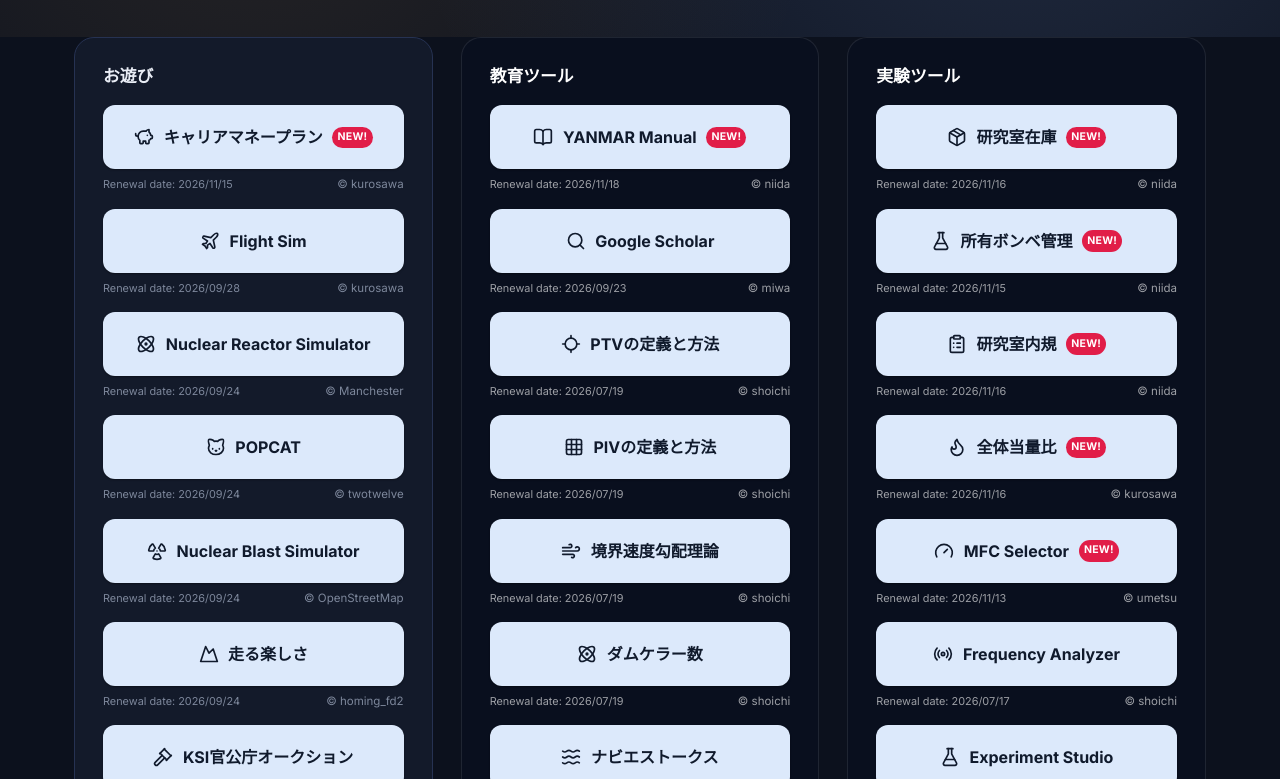
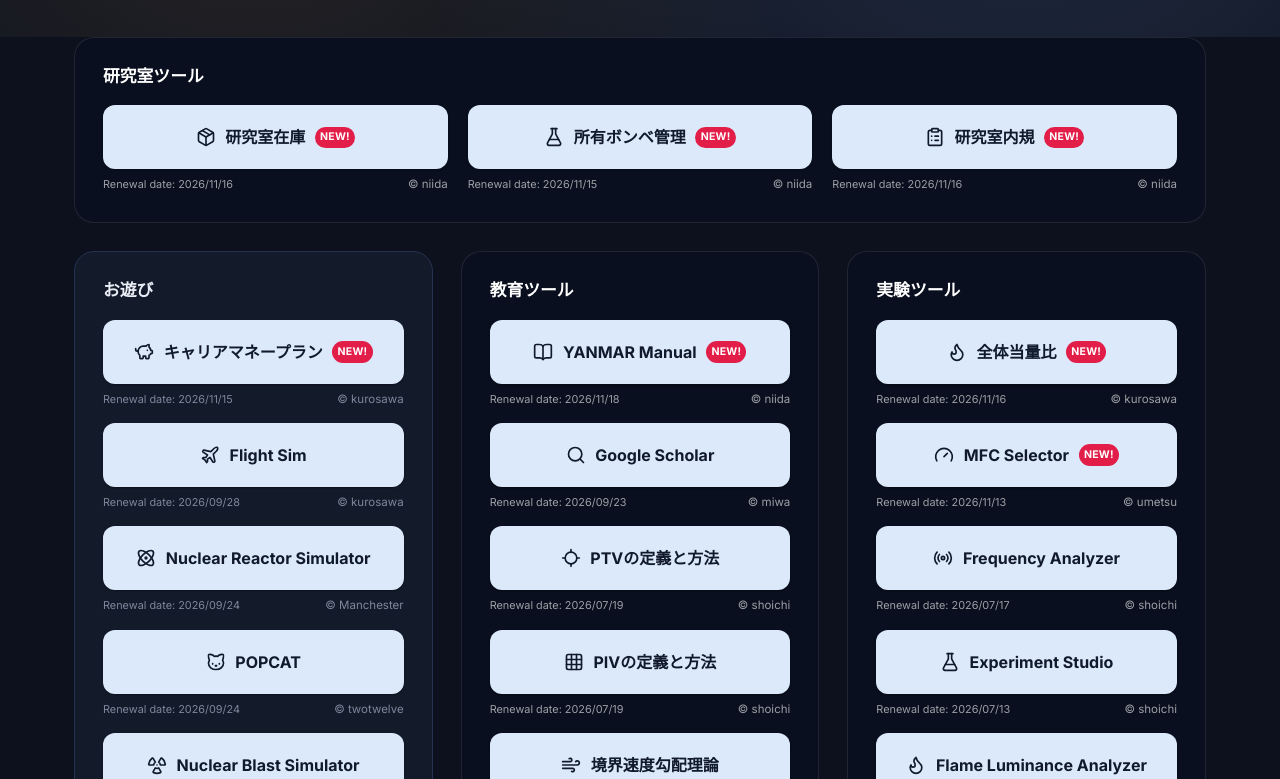
Before and after one commit to niida920214/yhag-lab-website, a website: page src/index.html in a window 1280 px wide. Shown: the part 321-1100 px from the top of the page. Drawn offline with nearby package versions, Linux system fonts and the light colour scheme; no server answers; files whose address does not match are found by name.

Commit message:
Add wide 研究室ツール box above all columns (研究室在庫・所有ボンベ管理・研究室内規)
Co-Authored-By: Claude Sonnet 5.5 <noreply@anthropic.com>

```diff
--- a/src/assets/css/style.css
+++ b/src/assets/css/style.css
@@ -817,6 +817,18 @@ section {
   gap: 0.9rem;
 }
 
+/* 全カラムの上に置く横長枠（研究室で重要なサイト用）。
+   中のボタンは横並び（狭い画面では自動で縦積みになる）。 */
+.tool-column--wide {
+  margin-bottom: 1.75rem;
+}
+
+.tool-btn-list--row {
+  display: grid;
+  grid-template-columns: repeat(auto-fit, minmax(min(100%, 230px), 1fr));
+  gap: 0.9rem 1.25rem;
+}
+
 /* Base look shared by every tool button, whether it's a real <a> link or a
    placeholder <button> waiting for its destination page. Soft light-blue
    background with near-black text for maximum readability (mock-up style),
--- a/src/index.html
+++ b/src/index.html
@@ -181,6 +181,54 @@
     <section class="tool-sections" aria-labelledby="tool-sections-heading">
       <div class="container">
         <h2 id="tool-sections-heading" class="visually-hidden">ツールカテゴリ一覧</h2>
+
+        <!-- ============ 研究室ツール（全カラムの上の横長枠・研究室で重要なサイト） ============ -->
+        <div class="tool-column tool-column--dark tool-column--wide">
+          <h3>研究室ツール</h3>
+          <div class="tool-btn-list tool-btn-list--row">
+              <!-- Button Start：Lab Stock（外部リンク：lab-stock-wine.vercel.app） -->
+              <div class="tool-btn-item">
+                <a class="tool-btn" href="https://lab-stock-wine.vercel.app/#map" target="_blank" rel="noopener noreferrer">
+                  <i data-lucide="package"></i>
+                  研究室在庫
+                  <span class="new-badge">NEW!</span>
+                </a>
+                <div class="tool-btn-meta">
+                  <p class="tool-btn-author">© niida</p>
+                  <p class="tool-btn-updated">Renewal date: 2026/11/16</p>
+                </div>
+              </div>
+              <!-- Button End -->
+
+              <!-- Button Start：Lab Bombe（外部リンク：lab-bombe.vercel.app） -->
+              <div class="tool-btn-item">
+                <a class="tool-btn" href="https://lab-bombe.vercel.app/" target="_blank" rel="noopener noreferrer">
+                  <i data-lucide="flask-conical"></i>
+                  所有ボンベ管理
+                  <span class="new-badge">NEW!</span>
+                </a>
+                <div class="tool-btn-meta">
+                  <p class="tool-btn-author">© niida</p>
+                  <p class="tool-btn-updated">Renewal date: 2026/11/15</p>
+                </div>
+              </div>
+              <!-- Button End -->
+
+              <!-- Button Start：Lab Provision（外部リンク：lab-provision.vercel.app） -->
+              <div class="tool-btn-item">
+                <a class="tool-btn" href="https://lab-provision.vercel.app/" target="_blank" rel="noopener noreferrer">
+                  <i data-lucide="clipboard-list"></i>
+                  研究室内規
+                  <span class="new-badge">NEW!</span>
+                </a>
+                <div class="tool-btn-meta">
+                  <p class="tool-btn-author">© niida</p>
+                  <p class="tool-btn-updated">Renewal date: 2026/11/16</p>
+                </div>
+              </div>
+              <!-- Button End -->
+          </div>
+        </div>
 
         <div class="tool-columns">
           <!-- ============ 左カラム：お遊び（Upcoming） ============ -->
@@ -470,48 +518,6 @@
           <div class="tool-column tool-column--dark">
             <h3>実験ツール</h3>
             <div class="tool-btn-list">
-              <!-- Button Start：Lab Stock（外部リンク：lab-stock-wine.vercel.app） -->
-              <div class="tool-btn-item">
-                <a class="tool-btn" href="https://lab-stock-wine.vercel.app/#map" target="_blank" rel="noopener noreferrer">
-                  <i data-lucide="package"></i>
-                  研究室在庫
-                  <span class="new-badge">NEW!</span>
-                </a>
-                <div class="tool-btn-meta">
-                  <p class="tool-btn-author">© niida</p>
-                  <p class="tool-btn-updated">Renewal date: 2026/11/16</p>
-                </div>
-              </div>
-              <!-- Button End -->
-
-              <!-- Button Start：Lab Bombe（外部リンク：lab-bombe.vercel.app） -->
-              <div class="tool-btn-item">
-                <a class="tool-btn" href="https://lab-bombe.vercel.app/" target="_blank" rel="noopener noreferrer">
-                  <i data-lucide="flask-conical"></i>
-                  所有ボンベ管理
-                  <span class="new-badge">NEW!</span>
-                </a>
-                <div class="tool-btn-meta">
-                  <p class="tool-btn-author">© niida</p>
-                  <p class="tool-btn-updated">Renewal date: 2026/11/15</p>
-                </div>
-              </div>
-              <!-- Button End -->
-
-              <!-- Button Start：Lab Provision（外部リンク：lab-provision.vercel.app） -->
-              <div class="tool-btn-item">
-                <a class="tool-btn" href="https://lab-provision.vercel.app/" target="_blank" rel="noopener noreferrer">
-                  <i data-lucide="clipboard-list"></i>
-                  研究室内規
-                  <span class="new-badge">NEW!</span>
-                </a>
-                <div class="tool-btn-meta">
-                  <p class="tool-btn-author">© niida</p>
-                  <p class="tool-btn-updated">Renewal date: 2026/11/16</p>
-                </div>
-              </div>
-              <!-- Button End -->
-
               <!-- Button Start：全体当量比シミュレーター（tools/全体当量比シミュレーター.html） -->
               <div class="tool-btn-item">
                 <a class="tool-btn" href="tools/%E5%85%A8%E4%BD%93%E5%BD%93%E9%87%8F%E6%AF%94%E3%82%B7%E3%83%9F%E3%83%A5%E3%83%AC%E3%83%BC%E3%82%BF%E3%83%BC.html">
```
